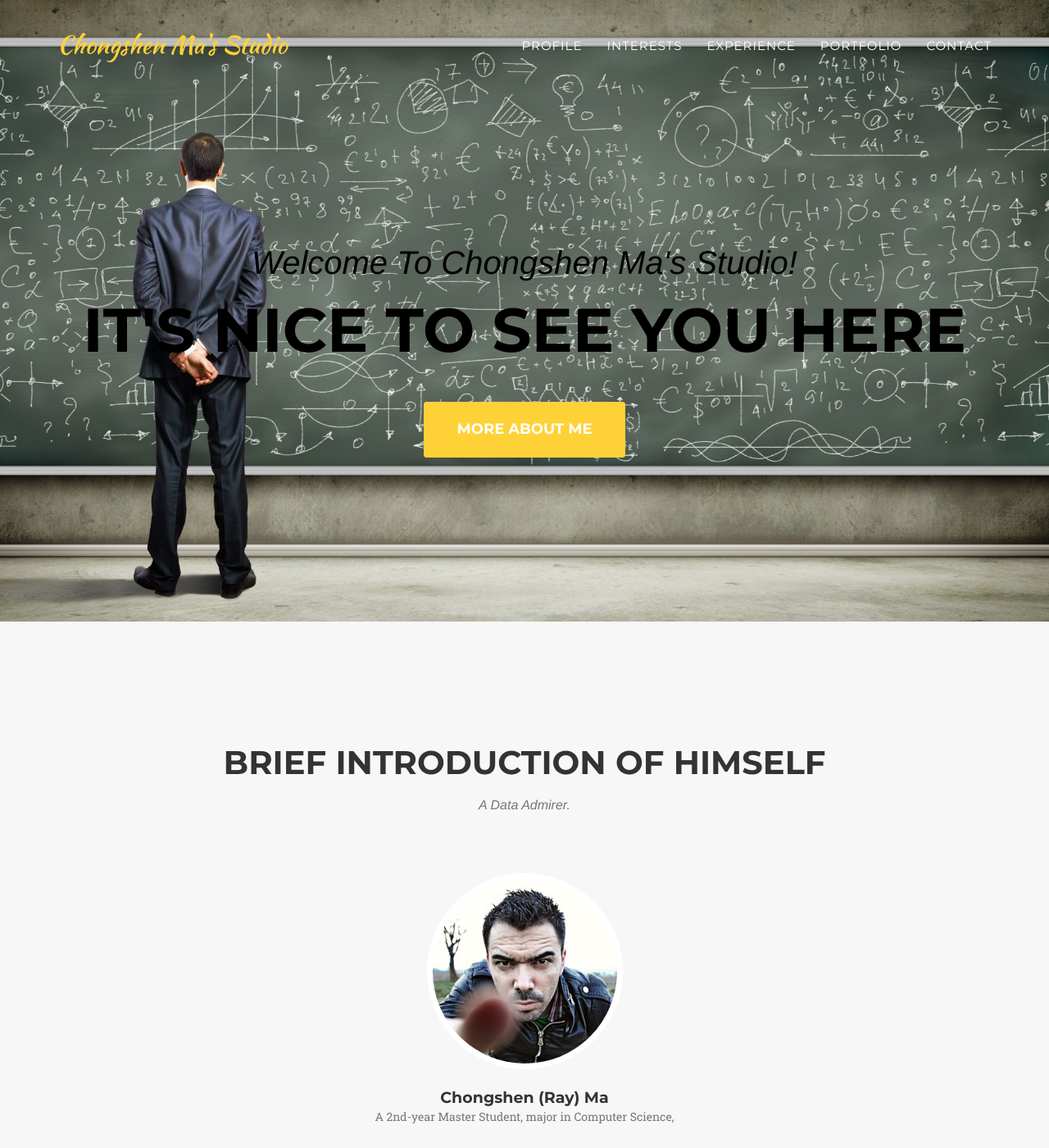
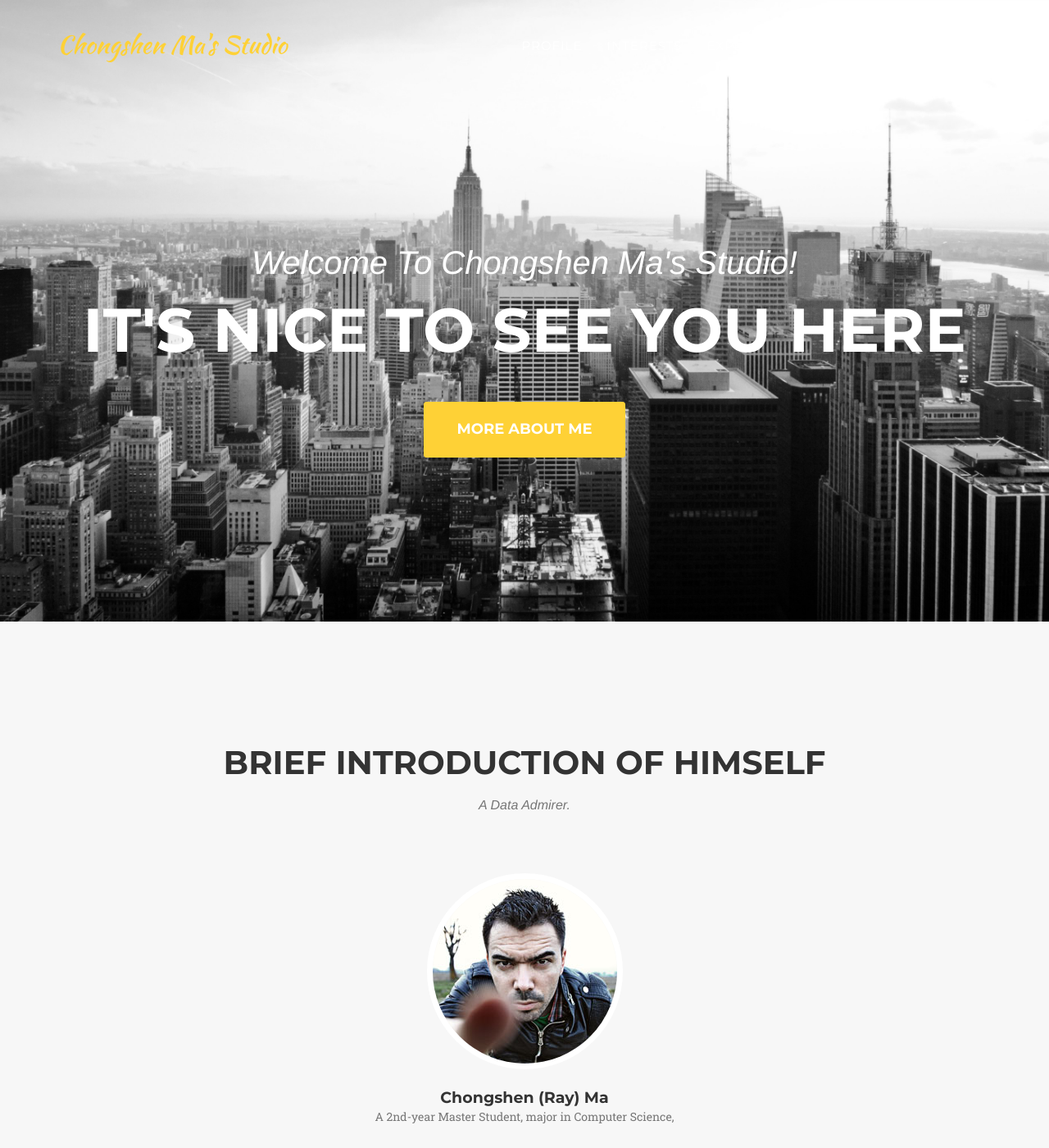
Before and after one commit to machongshen/machongshen_homepage, a Jekyll site: the page built from index.html, in a window 1280 px wide and 1400 px high. Shown: the whole window at 82% size. Built offline with Jekyll 4.4.1, drawn with Linux system fonts in a browser that asks for light colours; some web fonts are replaced.

Commit message:
use name interests

```diff
--- a/_includes/css/agency.css
+++ b/_includes/css/agency.css
@@ -264,7 +264,7 @@ fieldset[disabled] .btn-xl.active {
 
 header {
     text-align: center;
-    color: #000;
+    color: #fff;
     background-attachment: scroll;
     background-image: url(../img/header-bg.jpg);
     background-position: center center;
@@ -304,7 +304,6 @@ header .intro-text .intro-heading {
     }
 
     header .intro-text .intro-lead-in {
-        color: #000;
         margin-bottom: 25px;
         font-family: "Droid Serif","Helvetica Neue",Helvetica,Arial,sans-serif;
         font-size: 40px;
@@ -313,7 +312,6 @@ header .intro-text .intro-heading {
     }
 
     header .intro-text .intro-heading {
-        color: #000;
         margin-bottom: 50px;
         text-transform: uppercase;
         font-family: Montserrat,"Helvetica Neue",Helvetica,Arial,sans-serif;
```
Also changed, not shown: img/header-bg.jpg.
